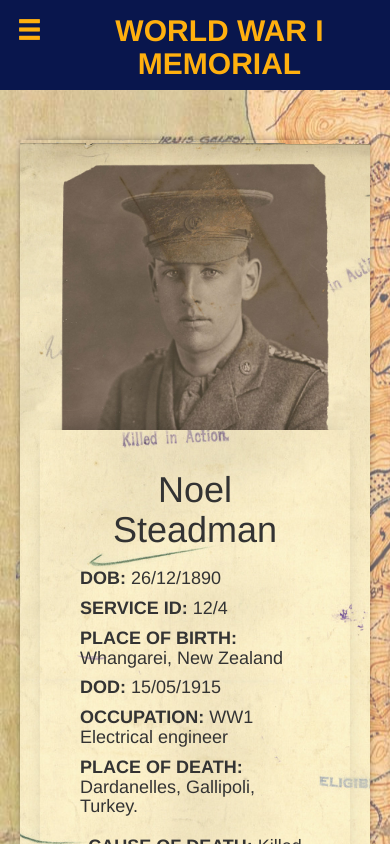
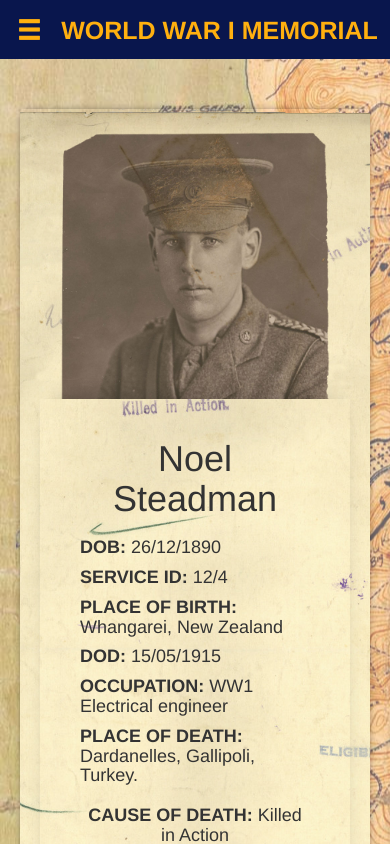
Before and after one commit to wbhs-oba/ww1, a PHP site: page / in a window 390 px wide. Run offline with PHP 8.4, Linux system fonts and the light colour scheme; some libraries are stand-ins or nearby versions.

Commit message:
Made Header text smaller

```diff
--- a/css/nav.css
+++ b/css/nav.css
@@ -47,7 +47,7 @@ nav .title {
 	}
 
 	nav .title {
-		font-size: 30px;
-		margin-top: 14px;
+		font-size: 25px;
+		margin-top: 17px;
 	}
 }
```
